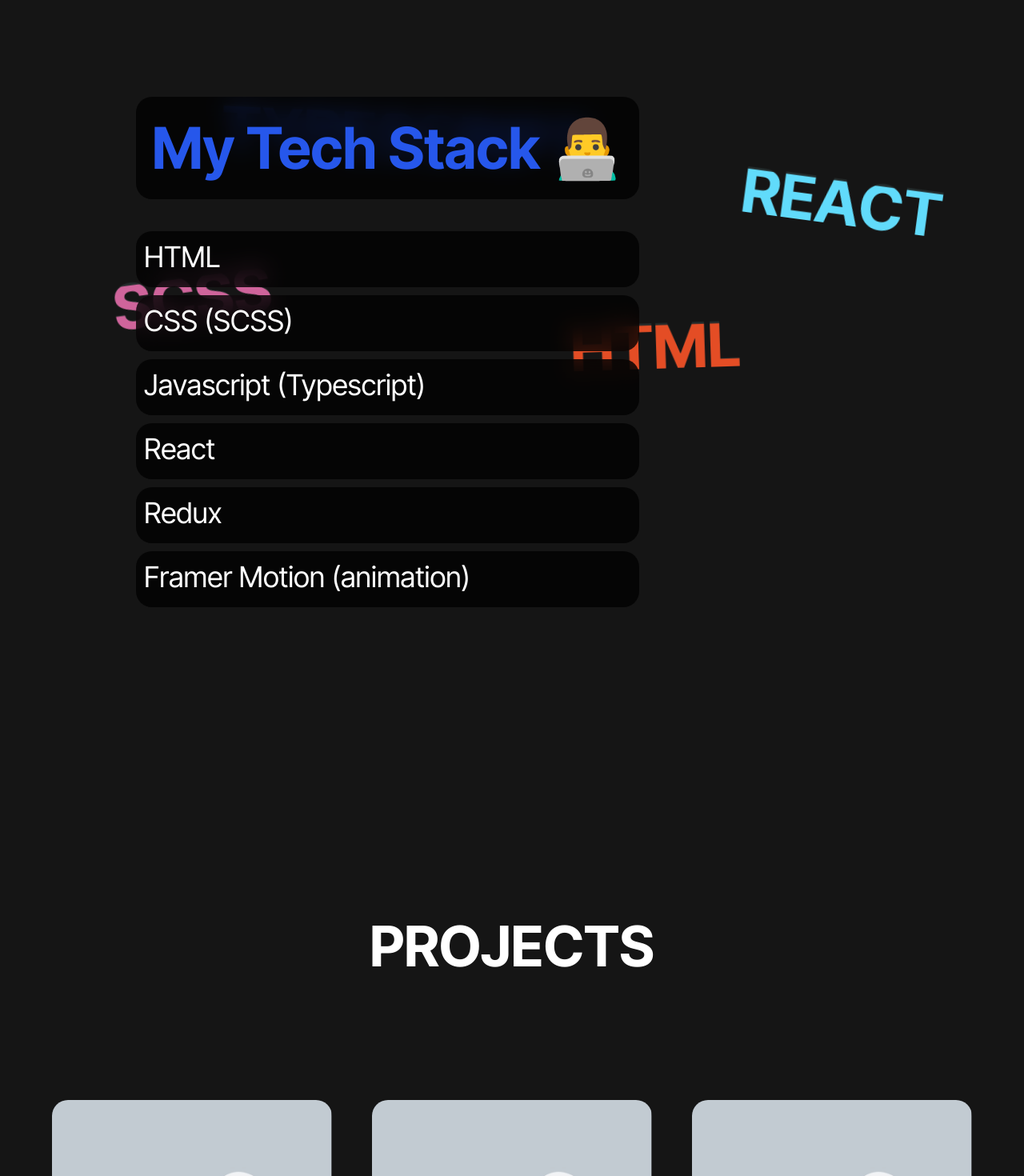
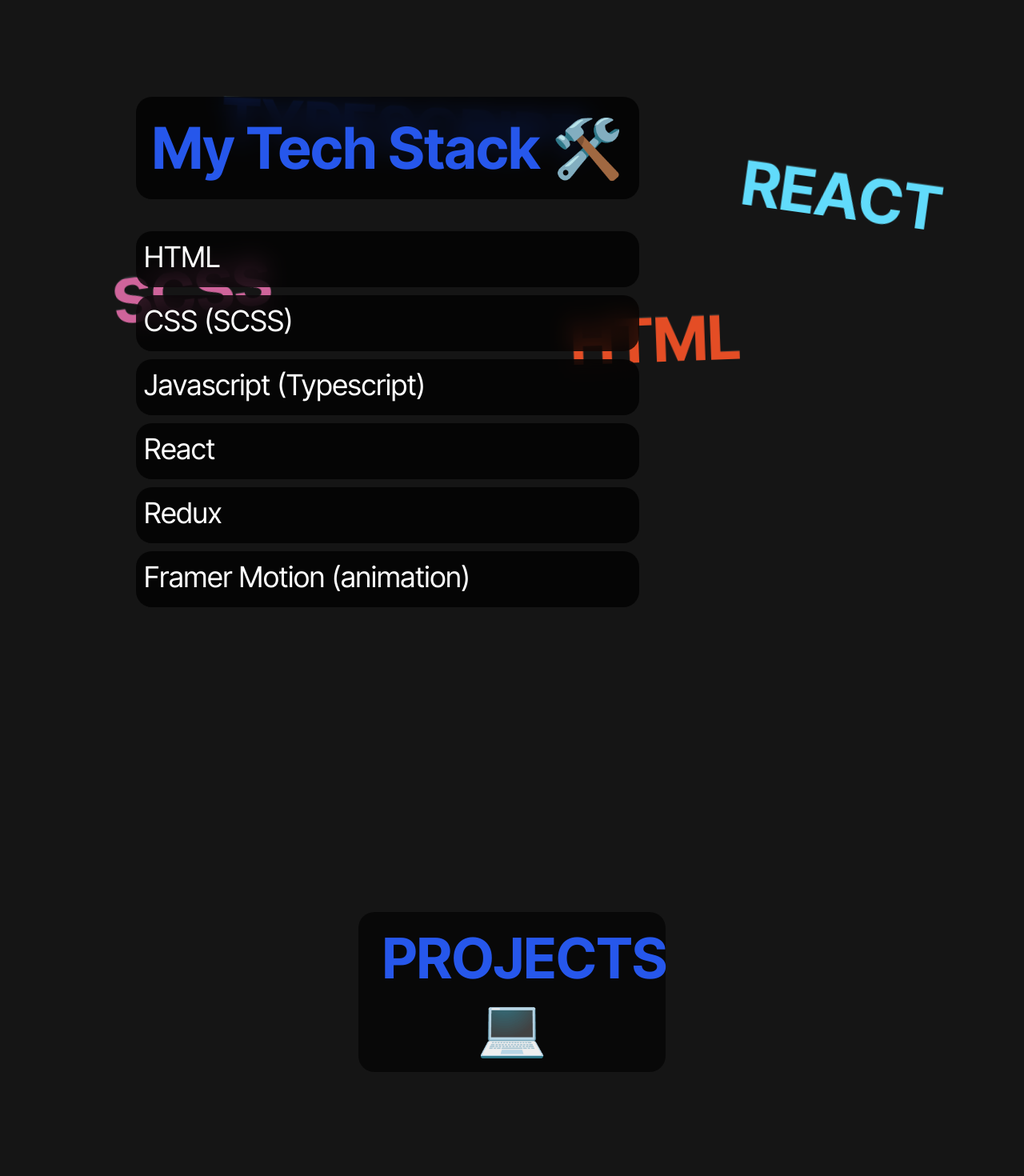
Before and after one commit to Timurrio/portfolio, a React (Create React App) app: page / in a window 1280 px wide. Shown: the part 960-2430 px from the top of the page at 80% size. Built offline with nearby package versions, Linux system fonts and the light colour scheme.

Commit message:
Added emojis and updated styles

```diff
--- a/src/components/IntroSection/IntroSection.module.scss
+++ b/src/components/IntroSection/IntroSection.module.scss
@@ -35,6 +35,7 @@
     font-size: 50px;
     padding: 40px 0px;
     color: #2657eb;
+    white-space: nowrap;
 }
 
 .info-text {
--- a/src/components/IntroSection/IntroSection.tsx
+++ b/src/components/IntroSection/IntroSection.tsx
@@ -51,7 +51,7 @@ const IntroSection = () => {
                     transition={{ duration: 1.25, type: "spring" }}
                 >
                     <h1 className={styles["info-header"]}>FRONTEND REACT DEVELOPER</h1>
-                    <p className={styles["info-text"]}>Hi, I`m Tymur Myronenko, a frontend react developer based in Kryvyi Rih, Ukraine. Currently, a <a target="_blank" href="https://www.duet.edu.ua/en" rel="noreferrer" className={styles.link}>State University of Economics and Technology (SUET)</a> student, earning a Bachelors Degree in Computer Science </p>
+                    <p className={styles["info-text"]}>Hi, I`m Tymur Myronenko, a frontend react developer based in Kryvyi Rih, Ukraine. Currently, a <a target="_blank" href="https://www.duet.edu.ua/en" rel="noreferrer" className={styles.link}>State University of Economics and Technology (SUET)</a> student, earning a Bachelors Degree in Computer Science  👨🏻‍💻</p>
                     <div className={styles["info-icons"]}>
                         <GithubIcon />
                         <LinkedinIcon />
--- a/src/components/ProjectsSection/ProjectsSection.module.scss
+++ b/src/components/ProjectsSection/ProjectsSection.module.scss
@@ -9,10 +9,16 @@
 }
 
 .header {
-    color: white;
+    color: #2657eb;
+    display: inline-block;
+    width: 30vw;
+    align-self: center;
+    background-color: rgba(0, 0, 0, 0.6);
+    padding: 15px 30px;
+    border-radius: 20px;
     font-size: 70px;
     text-align: center;
-    padding: 50px 0px 150px;
+    margin: 50px 0px 150px;
 }
 
 .card-list {
--- a/src/components/ProjectsSection/ProjectsSection.tsx
+++ b/src/components/ProjectsSection/ProjectsSection.tsx
@@ -6,7 +6,14 @@ import { motion } from "framer-motion"
 export const ProjectsSection = () => {
     return (
         <div className={styles.container}>
-            <h1 className={styles.header}>PROJECTS</h1>
+            <motion.h1
+                whileInView={{ opacity: 1, scale: 1 }}
+                initial={{ opacity: 0, scale: 0.8 }}
+                transition={{ duration: 0.4 }}
+                viewport={{ once: true, amount: 0.5 }}
+                className={styles.header}>
+                PROJECTS 💻
+            </motion.h1>
             <div className={styles["card-list"]}>
                 {
                     data.map((projectData, index) => (
--- a/src/components/SkillsSection/SkillsSection.tsx
+++ b/src/components/SkillsSection/SkillsSection.tsx
@@ -27,7 +27,7 @@ export const SkillsSection = () => {
     return (
         <div className={styles.container}>
             <motion.div className={styles.info} variants={infoVariants} transition={{ staggerChildren: 0.2, duration: 1 }} initial={"hidden"} whileInView={"visible"} viewport={{ once: true, amount: 1 }}>
-                <h2 className={styles.header}>My Tech Stack 👨‍💻</h2>
+                <h2 className={styles.header}>My Tech Stack 🛠️</h2>
                 <motion.ul className={styles.stack}>
                     {
                         stackNames.map((str) => (
```
